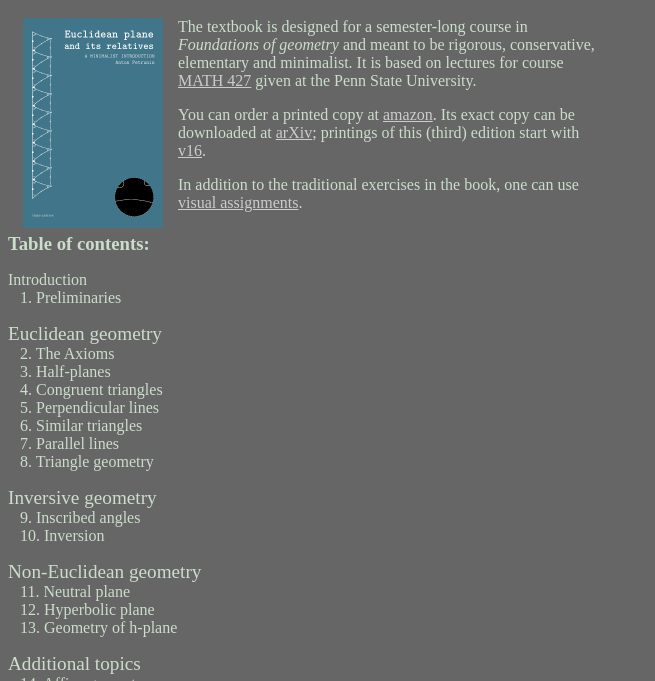
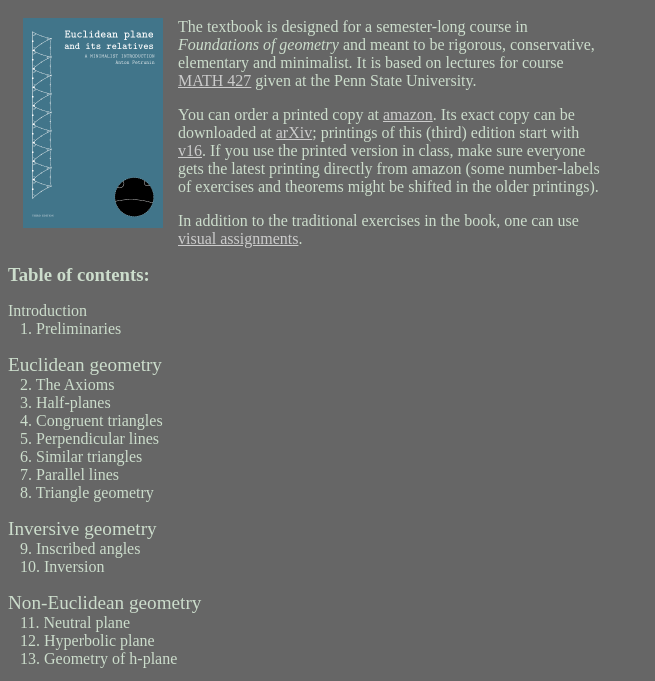
Before and after one commit to anton-petrunin/birkhoff, a plain HTML site: page index.html in a window 1280 px wide. Shown: the part 48-729 px from the top of the page, without its empty margins (0-655 px from the left). Drawn offline with Linux system fonts and the light colour scheme.

Commit message:
use the latest printing

```diff
--- a/index.html
+++ b/index.html
@@ -20,6 +20,8 @@ at
 <a href="https://www.amazon.com/dp/1650229674/" >amazon</a>.
 Its exact copy can be downloaded at <a  href="http://arxiv.org/abs/1302.1630">arXiv</a>;
 printings of this (third) edition start with <a  href="http://arxiv.org/abs/1302.1630v15">v16</a>.
+If you use the printed version in class, make sure everyone gets the latest printing directly from amazon
+(some number-labels of exercises and theorems might be shifted in the older printings).
 </p>
 
 <p style="width: 600px;">
```
